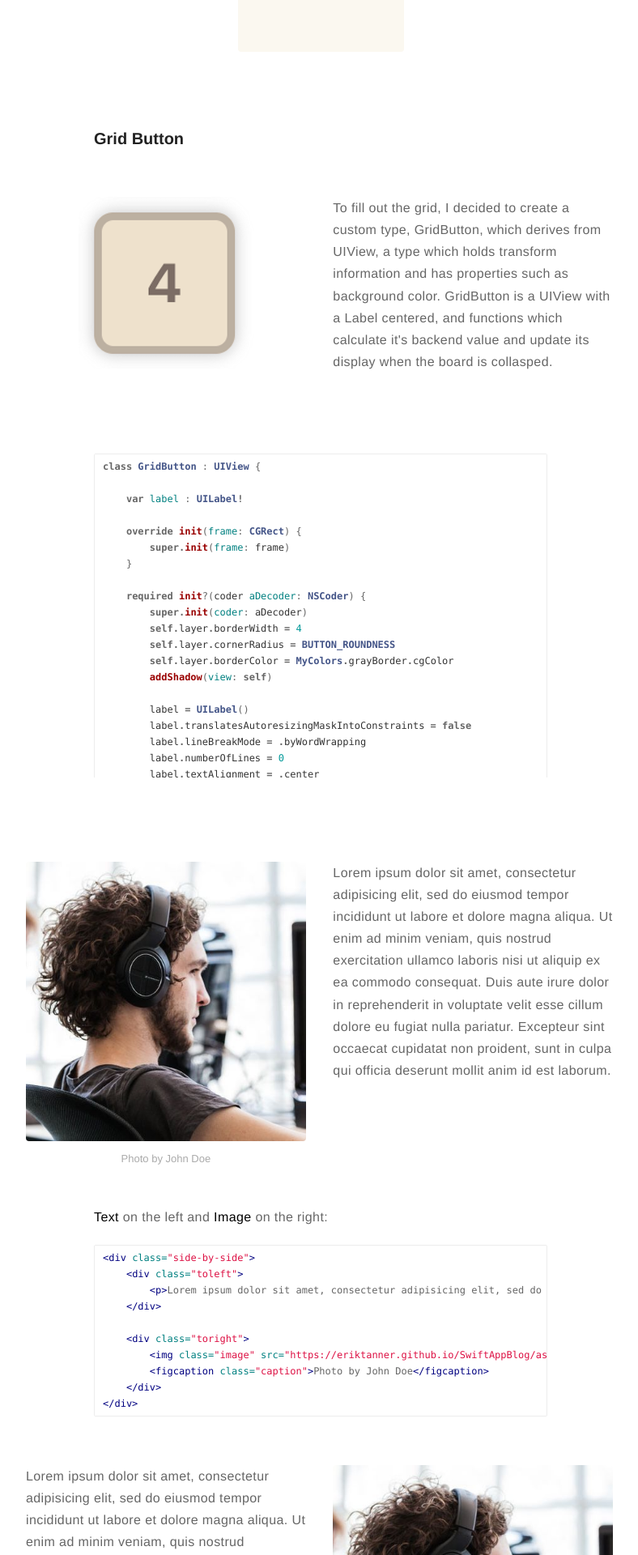
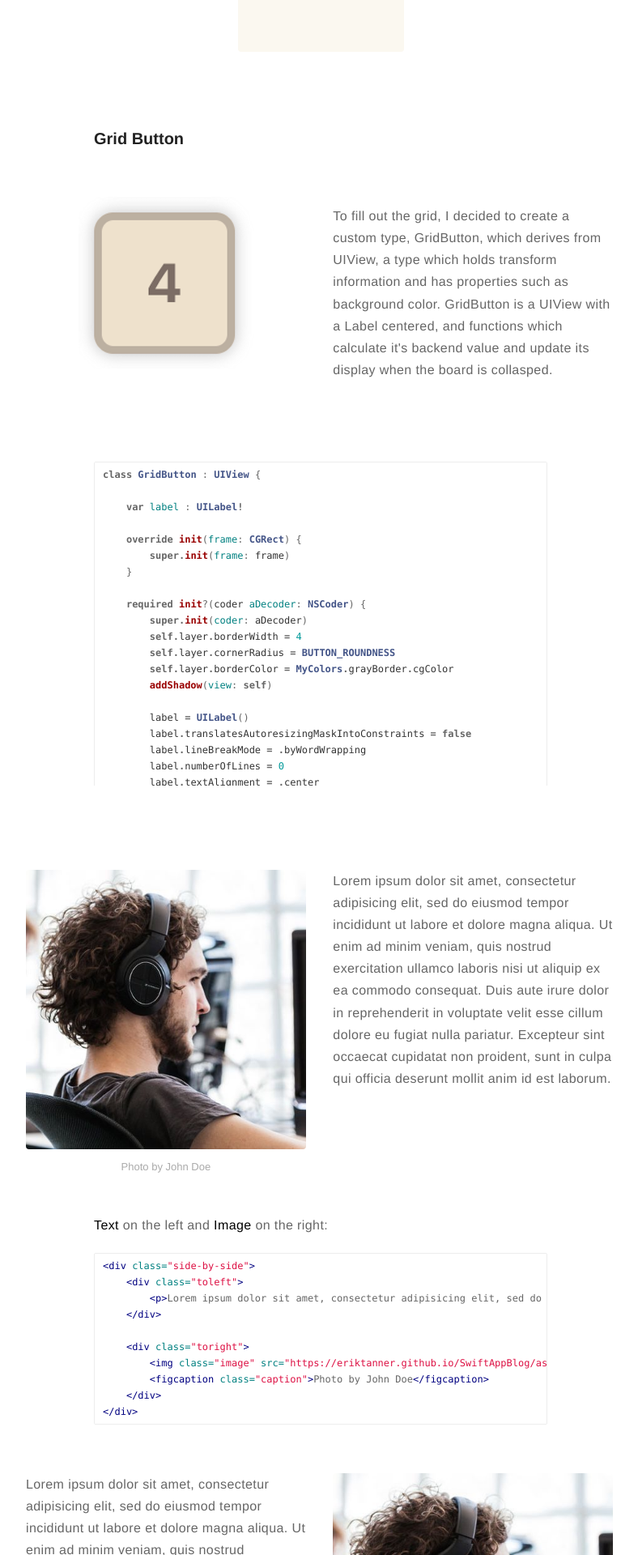
Before and after one commit to eriktanner/SwiftAppBlog, a Jekyll site: the page built from _posts/2019-02-22-2048.markdown, in a window 1280 px wide. Shown: the part 2495-4415 px from the top of the page at 81% size, without its empty margins (244-1032 px from the left). Built offline with Jekyll 4.4.1, drawn with Linux system fonts in a browser that asks for light colours; comment, search, counter and statistics services are not loaded.

Commit message:
GridButton

```diff
--- a/_posts/2019-02-22-2048.markdown
+++ b/_posts/2019-02-22-2048.markdown
@@ -74,7 +74,7 @@ The first class project for CMSC436 was to recreate the popular mobile game 2048
         <img class="image" src="https://eriktanner.github.io/SwiftAppBlog/assets/images/2048/white2048button4.png" alt="Alt Text">
     </div>
 
-    <div class="toright">
+    <div class="toright" style="padding-top: 10px;">
         <p> To fill out the grid, I decided to create a custom type, GridButton, which derives from UIView, a type which holds transform information and has properties such as background color. GridButton is a UIView with a Label centered, and functions which calculate it's backend value and update its display when the board is collasped.</p>
     </div>
 </div>
```
